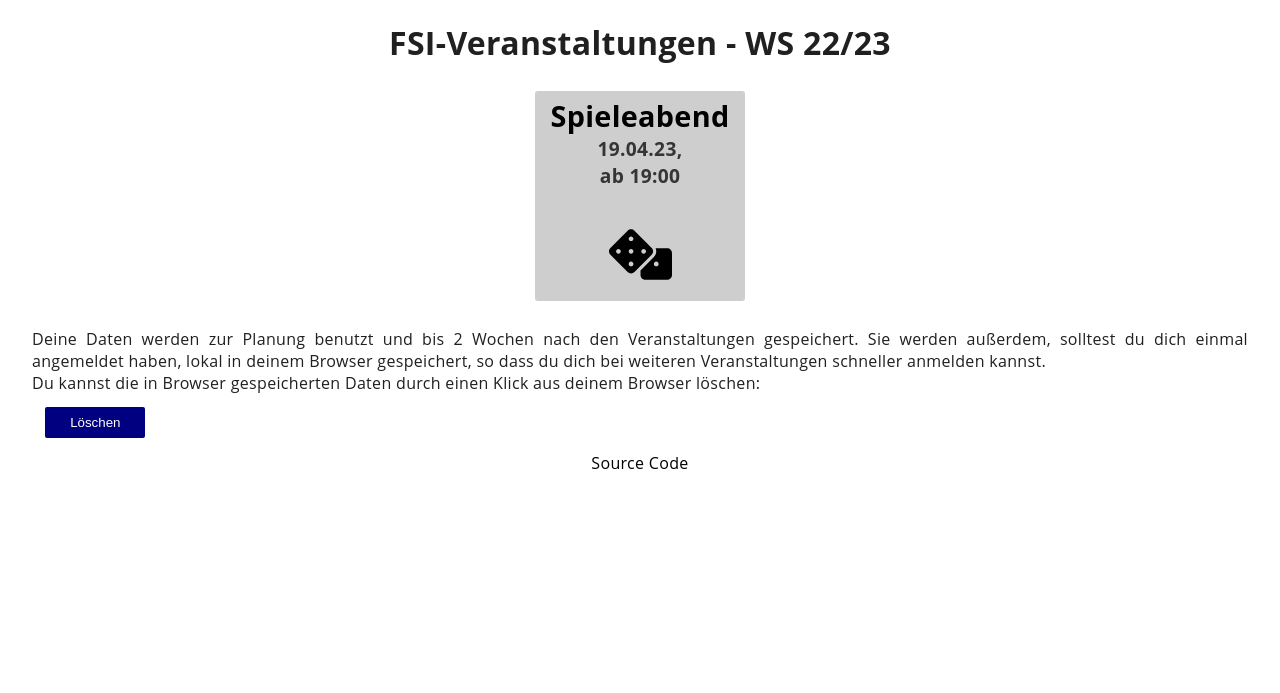
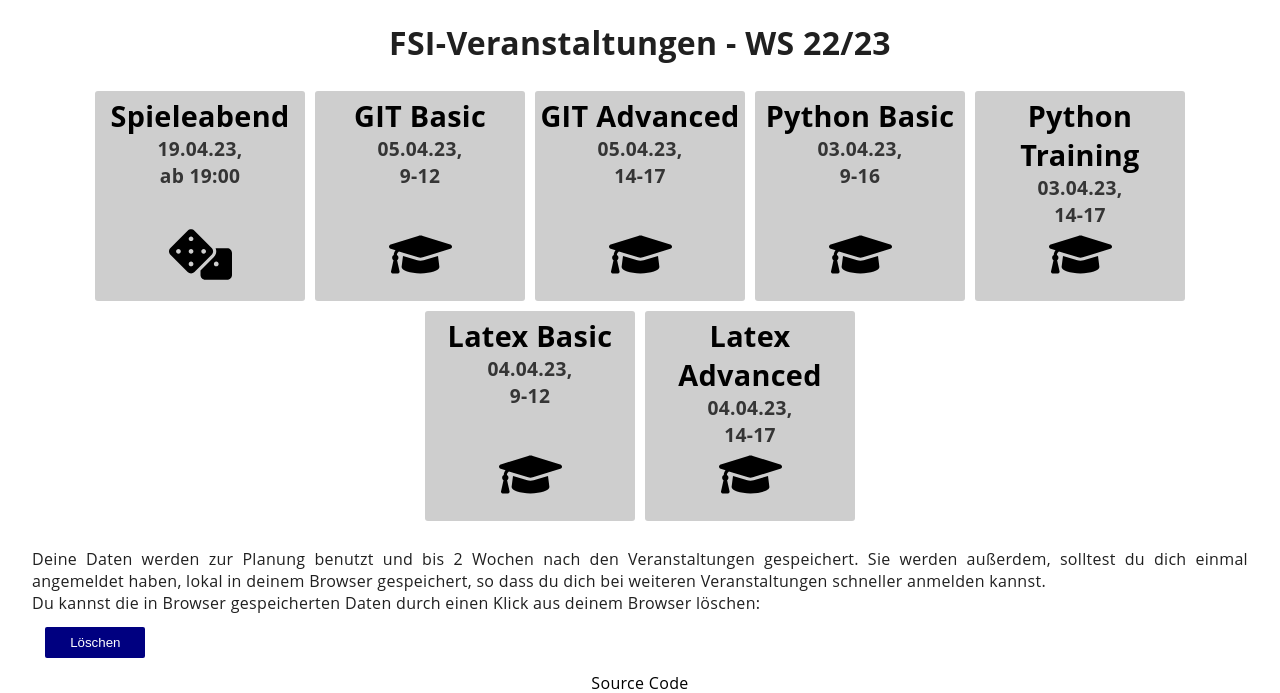
Before and after one commit to fsi-tue/eei, a PHP site: page /index.php in a window 1280 px wide. Shown: the top 693 px of the page. Run offline with PHP 8.4, Linux system fonts and the light colour scheme.

Commit message:
Update info for workshops and open registrations

```diff
--- a/event_data.php
+++ b/event_data.php
@@ -25,6 +25,127 @@ $events = [
             Wir freuen uns natürlich sehr, wenn du auch eigene Spiele mitbringst, obwohl unsere Sammlung schon beachtlich ist!
             Um besser planen zu können und euch eine kleine Errinerungsmail zu schicken, bitten wir euch sich anzumelden.",
             "info" => ""
+        ],
+        # Workshop Git Basic
+        "ws-git-basic" => [
+            "link" => "ws-git-basic",
+            "name" => 'GIT Basic',
+            "active" => TRUE,
+            "cancelled" => FALSE,
+            "course_required" => TRUE,
+            "food" => FALSE,
+            "breakfast" => FALSE,
+            "path" => "{$fp}workshop-git-basic-ss23.csv",
+            "icon" => "cap",
+            "location" => 'Sand A301',
+            "date" => '05.04.23 9-12',
+            "uts" => mktime('9', '0', '0', '04', '05', '2023'),
+            "max_participants" => 25,
+            "registration_override" => TRUE,
+            "end_of_registration" => mktime('23', '59', '59', '04', '02', '2023'),
+            "text" => "Git ist DAS Tool, welches dir beim Teamprojekt und auf der Arbeit viel Mühe spart. In diesem Workshop gibt es eine kurze Einführung in die Versionsverwaltung mit Git für Programmierprojekte und wie ihr es effektiv nutzen könnt. Hierbei wird es keine reine Theorievorlesung sein, sondern auch eine Vielzahl an praktischen Übungen geben. Dies ist der Grundlagenkurs.",
+            "info" => "Dieser Workshop richtet sich NICHT an Bachelor Ersties. Alle anderen sind herzlichst eingeladen.",
+        ],
+        # Workshop Git Advanced
+        "ws-git-advanced" => [
+            "link" => "ws-git-advanced",
+            "name" => 'GIT Advanced',
+            "active" => TRUE,
+            "cancelled" => FALSE,
+            "course_required" => TRUE,
+            "food" => FALSE,
+            "breakfast" => FALSE,
+            "path" => "{$fp}workshop-git-advanced-ss23.csv",
+            "icon" => "cap",
+            "location" => 'Sand A301',
+            "date" => '05.04.23 14-17',
+            "uts" => mktime('14', '0', '0', '04', '05', '2023'),
+            "max_participants" => 25,
+            "registration_override" => TRUE,
+            "end_of_registration" => mktime('23', '59', '59', '04', '02', '2023'),
+            "text" => "Git ist DAS Tool, welches dir beim Teamprojekt und auf der Arbeit viel Mühe spart. In diesem Workshop gibt es eine kurze Einführung in die Versionsverwaltung mit Git für Programmierprojekte und wie ihr es effektiv nutzen könnt. Hierbei wird es keine reine Theorievorlesung sein, sondern auch eine Vielzahl an praktischen Übungen geben. Dieser Kurs baut auf Git Basic auf.",
+            "info" => "Dieser Workshop richtet sich NICHT an Bachelor Ersties. Alle anderen sind herzlichst eingeladen.",
+        ],
+        # Workshop Python Basics
+        "ws-python-basic" => [
+            "link" => "ws-python-basic",
+            "name" => 'Python Basic',
+            "active" => TRUE,
+            "cancelled" => FALSE,
+            "course_required" => TRUE,
+            "food" => FALSE,
+            "breakfast" => FALSE,
+            "path" => "{$fp}workshop-python-basic-ss23.csv",
+            "icon" => "cap",
+            "location" => 'Sand A301',
+            "date" => '03.04.23 9-16',
+            "uts" => mktime('9', '0', '0', '04', '03', '2023'),
+            "max_participants" => 25,
+            "registration_override" => TRUE,
+            "end_of_registration" => mktime('23', '59', '59', '04', '02', '2023'),
+            "text" => "Schnell eine Aufgabe automatisieren? Ein ML-Modell trainieren oder doch ein eigenständiges Programm entwickeln? Mit der vielseitigen und einfach zu erlernenden Programmiersprache “Python” lässt sich dies und vieles mehr erreichen. In diesem Workshop lernt ihr die Grundlagen, um eigenständig kleinere Skripte zu schreiben. Nachmittags werden am Beispiel von einer Datenquelle im Netz tiefer gehende Konzepte eingeführt.",
+            "info" => "Dieser Workshop richtet sich NICHT an Bachelor Ersties. Alle anderen sind herzlichst eingeladen.",
+        ],
+        # Workshop Python Basics
+        "ws-python-training" => [
+            "link" => "ws-python-training",
+            "name" => 'Python Training',
+            "active" => TRUE,
+            "cancelled" => FALSE,
+            "course_required" => TRUE,
+            "food" => FALSE,
+            "breakfast" => FALSE,
+            "path" => "{$fp}workshop-python-advanced-ss23.csv",
+            "icon" => "cap",
+            "location" => 'Sand A301',
+            "date" => '03.04.23 14-17',
+            "uts" => mktime('14', '0', '0', '04', '03', '2023'),
+            "max_participants" => 25,
+            "registration_override" => TRUE,
+            "end_of_registration" => mktime('23', '59', '59', '04', '02', '2023'),
+            "text" => "Du beherrscht die Grundlagen in Python? Hast ggf. den Workshop Phyhon Basics gehört? Dann können wir hier weiterführende Themen behandeln der Python Entwicklung behandeln. ",
+            "info" => "Dieser Workshop richtet sich NICHT an Bachelor Ersties. Alle anderen sind herzlichst eingeladen.",
+        ],
+
+        # Workshop Latex Basic
+        "ws-latex-basic" => [
+            "link" => "ws-latex-basic",
+            "name" => 'Latex Basic',
+            "active" => TRUE,
+            "cancelled" => FALSE,
+            "course_required" => TRUE,
+            "food" => FALSE,
+            "breakfast" => FALSE,
+            "path" => "{$fp}workshop-latex-basic-ss23.csv",
+            "icon" => "cap",
+            "location" => 'Sand A301',
+            "date" => '04.04.23 9-12',
+            "uts" => mktime('9', '0', '0', '04', '04', '2023'),
+            "max_participants" => 25,
+            "registration_override" => TRUE,
+            "end_of_registration" => mktime('23', '59', '59', '04', '02', '2023'),
+            "text" => "Ob Übungsblatt oder Abschlussarbeit, im Laufe des Studiums müsst ihr öfters wissenschaftlich und mathematische Texte verfassen. Mit LaTeX habt ihr die Möglichkeit, diese schnell und professionell zu erstellen. Dieser Workshop bietet euch einen Einstieg in den Umgang mit LaTeX, Overleaf und TexStudio. Könnt ihr dies schon, gibt es am Nachmittag fortgeschrittene Themen.",
+            "info" => "Dieser Workshop richtet sich NICHT an Bachelor Ersties. Alle anderen sind herzlichst eingeladen.",
+        ],
+        # Workshop Latex Advanced
+        "ws-latex-advanced" => [
+            "link" => "ws-latex-advanced",
+            "name" => 'Latex Advanced',
+            "active" => TRUE,
+            "cancelled" => FALSE,
+            "course_required" => TRUE,
+            "food" => FALSE,
+            "breakfast" => FALSE,
+            "path" => "{$fp}workshop-latex-advanced-ss23.csv",
+            "icon" => "cap",
+            "location" => 'Sand A301',
+            "date" => '04.04.23 14-17',
+            "uts" => mktime('14', '0', '0', '04', '04', '2023'),
+            "max_participants" => 25,
+            "registration_override" => TRUE,
+            "end_of_registration" => mktime('23', '59', '59', '04', '02', '2023'),
+            "text" => "Ob Übungsblatt oder Abschlussarbeit, im Laufe des Studiums müsst ihr öfters wissenschaftlich und mathematische Texte verfassen. Mit LaTeX habt ihr die Möglichkeit, diese schnell und professionell zu erstellen. Dieser Workshop bietet euch einen Einstieg in den Umgang mit LaTeX, Overleaf und TexStudio. Dieser Kurs setzt gewisse Latex Grundkentnisse die ihr im Workshop Latex Basics erwerben kann.",
+            "info" => "Dieser Workshop richtet sich NICHT an Bachelor Ersties. Alle anderen sind herzlichst eingeladen.",
         ],
         /*
         # Sommerfest
@@ -263,127 +384,6 @@ $events = [
             "text" => "Was gibt es besseres als eine Wochenende mit deinen Kommiliton:innen auf einer Hütte zu verbringen?",
             "info" => "",
         ],
-        # Workshop Git Basic
-        "ws-git-basic" => [
-            "link" => "ws-git-basic",
-            "name" => 'GIT Basic',
-            "active" => TRUE,
-            "cancelled" => FALSE,
-            "course_required" => TRUE,
-            "food" => FALSE,
-            "breakfast" => FALSE,
-            "path" => "{$fp}workshop-git-basic.csv",
-            "icon" => "cap",
-            "location" => 'Sand Poolraum (Keller)',
-            "date" => '10.10.22 9-12',
-            "uts" => mktime('9', '0', '0', '10', '10', '2022'),
-            "max_participants" => 25,
-            "registration_override" => FALSE,
-            "end_of_registration" => FALSE,
-            "text" => "Git ist DAS Tool, welches dir beim Teamprojekt und auf der Arbeit viel Mühe spart. In diesem Workshop gibt es eine kurze Einführung in die Versionsverwaltung mit Git für Programmierprojekte und wie ihr es effektiv nutzen könnt. Hierbei wird es keine reine Theorievorlesung sein, sondern auch eine Vielzahl an praktischen Übungen geben. Dies ist der Grundlagenkurs.",
-            "info" => "Dieser Workshop richtet sich NICHT an Bacherlor Ersties. Alle anderen sind herzlichst eingeladen.",
-        ],
-        # Workshop Git Advanced
-        "ws-git-advanced" => [
-            "link" => "ws-git-advanced",
-            "name" => 'GIT Advanced',
-            "active" => TRUE,
-            "cancelled" => FALSE,
-            "course_required" => TRUE,
-            "food" => FALSE,
-            "breakfast" => FALSE,
-            "path" => "{$fp}workshop-git-advanced.csv",
-            "icon" => "cap",
-            "location" => 'Sand Poolraum (Keller)',
-            "date" => '10.10.22 13-16',
-            "uts" => mktime('13', '0', '0', '10', '10', '2022'),
-            "max_participants" => 25,
-            "registration_override" => FALSE,
-            "end_of_registration" => FALSE,
-            "text" => "Git ist DAS Tool, welches dir beim Teamprojekt und auf der Arbeit viel Mühe spart. In diesem Workshop gibt es eine kurze Einführung in die Versionsverwaltung mit Git für Programmierprojekte und wie ihr es effektiv nutzen könnt. Hierbei wird es keine reine Theorievorlesung sein, sondern auch eine Vielzahl an praktischen Übungen geben. Dieser Kurs baut auf Git Basic auf.",
-            "info" => "Dieser Workshop richtet sich NICHT an Bacherlor Ersties. Alle anderen sind herzlichst eingeladen.",
-        ],
-        # Workshop Python Basics
-        "ws-python-basic" => [
-            "link" => "ws-python-basic",
-            "name" => 'Python Basic',
-            "active" => TRUE,
-            "cancelled" => FALSE,
-            "course_required" => TRUE,
-            "food" => FALSE,
-            "breakfast" => FALSE,
-            "path" => "{$fp}workshop-python-basic.csv",
-            "icon" => "cap",
-            "location" => 'Sand Poolraum (Keller)',
-            "date" => '11.10.22 9-16',
-            "uts" => mktime('9', '0', '0', '10', '11', '2022'),
-            "max_participants" => 25,
-            "registration_override" => FALSE,
-            "end_of_registration" => FALSE,
-            "text" => "Schnell eine Aufgabe automatisieren? Ein ML-Modell trainieren oder doch ein eigenständiges Programm entwickeln? Mit der vielseitigen und einfach zu erlernenden Programmiersprache “Python” lässt sich dies und vieles mehr erreichen. In diesem Workshop lernt ihr die Grundlagen, um eigenständig kleinere Skripte zu schreiben. Nachmittags werden am Beispiel von einer Datenquelle im Netz tiefer gehende Konzepte eingeführt.",
-            "info" => "Dieser Workshop richtet sich NICHT an Bacherlor Ersties. Alle anderen sind herzlichst eingeladen.",
-        ],
-        # Workshop Python Basics
-        "ws-python-training" => [
-            "link" => "ws-python-training",
-            "name" => 'Python Training',
-            "active" => TRUE,
-            "cancelled" => FALSE,
-            "course_required" => TRUE,
-            "food" => FALSE,
-            "breakfast" => FALSE,
-            "path" => "{$fp}workshop-python-training.csv",
-            "icon" => "cap",
-            "location" => 'Sand Poolraum (Keller)',
-            "date" => '12.10.22 9-16',
-            "uts" => mktime('9', '0', '0', '10', '12', '2022'),
-            "max_participants" => 25,
-            "registration_override" => FALSE,
-            "end_of_registration" => FALSE,
-            "text" => "Du beherrscht die Grundlagen in Python? Hast ggf. den Workshop Phyhon Basics gehört? Dann können wir hier weiterführende Themen behandeln der Python Entwicklung behandeln. ",
-            "info" => "Dieser Workshop richtet sich NICHT an Bacherlor Ersties. Alle anderen sind herzlichst eingeladen.",
-        ],
-
-        # Workshop Latex Basic
-        "ws-latex-basic" => [
-            "link" => "ws-latex-basic",
-            "name" => 'Latex Basic',
-            "active" => TRUE,
-            "cancelled" => FALSE,
-            "course_required" => TRUE,
-            "food" => FALSE,
-            "breakfast" => FALSE,
-            "path" => "{$fp}workshop-latex-basic.csv",
-            "icon" => "cap",
-            "location" => 'Sand Poolraum (Keller)',
-            "date" => '13.10.22 9-12',
-            "uts" => mktime('9', '0', '0', '10', '13', '2022'),
-            "max_participants" => 25,
-            "registration_override" => FALSE,
-            "end_of_registration" => FALSE,
-            "text" => "Ob Übungsblatt oder Abschlussarbeit, im Laufe des Studiums müsst ihr öfters wissenschaftlich und mathematische Texte verfassen. Mit LaTeX habt ihr die Möglichkeit, diese schnell und professionell zu erstellen. Dieser Workshop bietet euch einen Einstieg in den Umgang mit LaTeX, Overleaf und TexStudio. Könnt ihr dies schon, gibt es am Nachmittag fortgeschrittene Themen.",
-            "info" => "Dieser Workshop richtet sich NICHT an Bacherlor Ersties. Alle anderen sind herzlichst eingeladen.",
-        ],
-        # Workshop Latex Basic
-        "ws-latex-advanced" => [
-            "link" => "ws-latex-advanced",
-            "name" => 'Latex Advanced',
-            "active" => TRUE,
-            "cancelled" => FALSE,
-            "course_required" => TRUE,
-            "food" => FALSE,
-            "breakfast" => FALSE,
-            "path" => "{$fp}workshop-latex-advanced.csv",
-            "icon" => "cap",
-            "location" => 'Sand Poolraum (Keller)',
-            "date" => '13.10.22 13-15',
-            "uts" => mktime('13', '0', '0', '10', '13', '2022'),
-            "max_participants" => 25,
-            "registration_override" => FALSE,
-            "end_of_registration" => FALSE,
-            "text" => "Ob Übungsblatt oder Abschlussarbeit, im Laufe des Studiums müsst ihr öfters wissenschaftlich und mathematische Texte verfassen. Mit LaTeX habt ihr die Möglichkeit, diese schnell und professionell zu erstellen. Dieser Workshop bietet euch einen Einstieg in den Umgang mit LaTeX, Overleaf und TexStudio. Dieser Kurs setzt gewisse Latex Grundkentnisse die ihr im Workshop Latex Basics erwerben kann.",
-            "info" => "Dieser Workshop richtet sich NICHT an Bacherlor Ersties. Alle anderen sind herzlichst eingeladen.",
-        ],
         */
     ];
 ?>
```
